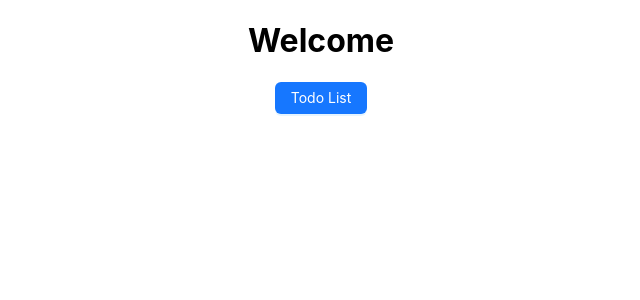
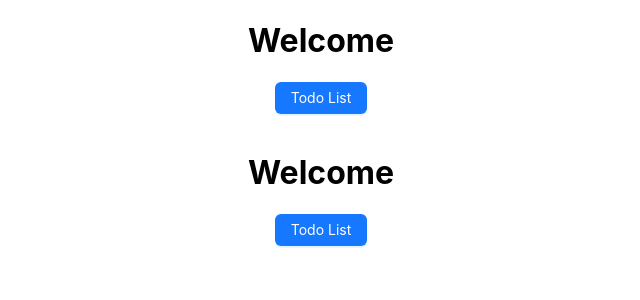
Before and after one commit to Phurich63010767/Git-Learning, a React (Create React App) app: page / in a window 1280 px wide. Shown: the top 300 px of the page, without its empty margins (319-959 px from the left). Built offline with nearby package versions, Linux system fonts and the light colour scheme.

Commit message:
Second commit

```diff
--- a/public/index.html
+++ b/public/index.html
@@ -39,6 +39,6 @@
       To begin the development, run `npm start` or `yarn start`.
       To create a production bundle, use `npm run build` or `yarn build`.
     -->
-    <!-- <div id="root2"></div> -->
+    <div id="root2"></div>
   </body>
 </html>
--- a/src/index.js
+++ b/src/index.js
@@ -9,10 +9,10 @@ root.render(
     <App />
 );
 
-// const root2 = ReactDOM.createRoot(document.getElementById('root2'));
-// root2.render(
-//     <App />
-// );
+const root2 = ReactDOM.createRoot(document.getElementById('root2'));
+root2.render(
+    <App />
+);
 
 // If you want to start measuring performance in your app, pass a function
 // to log results (for example: reportWebVitals(console.log))
```
